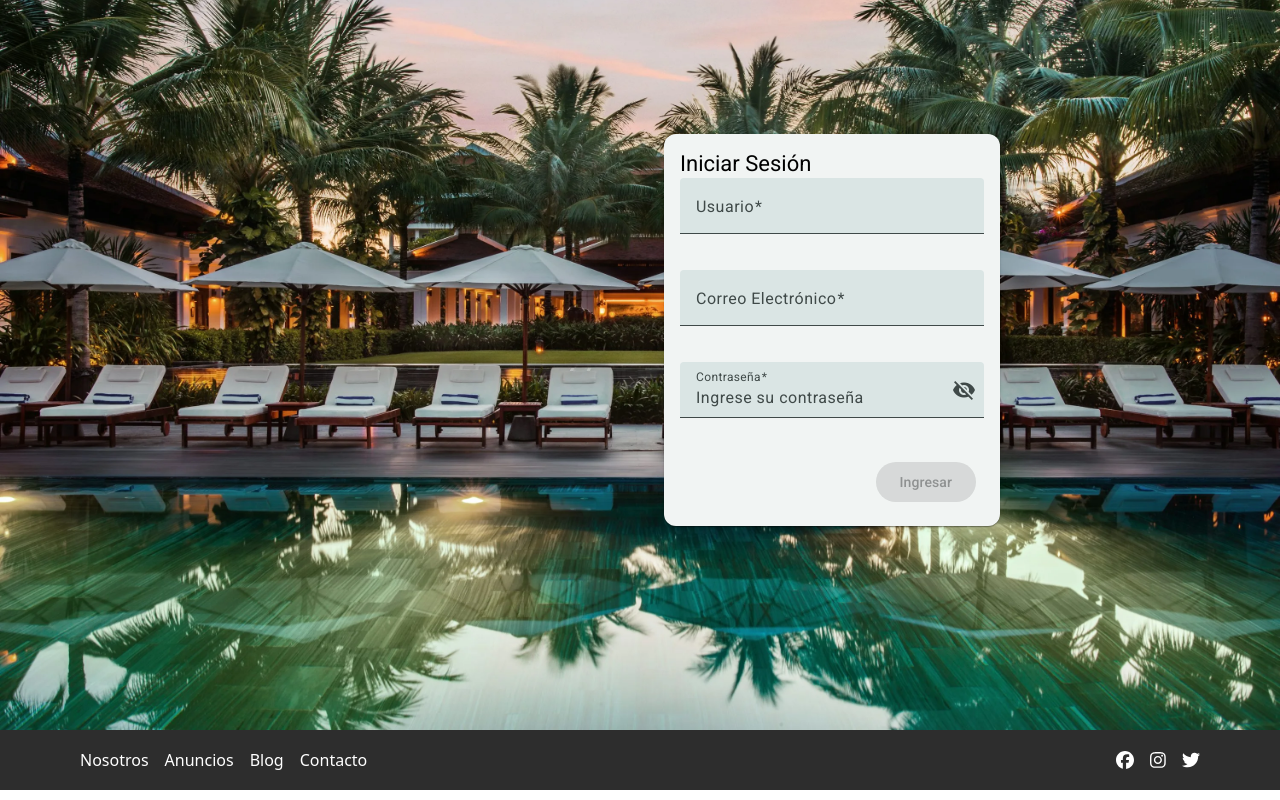
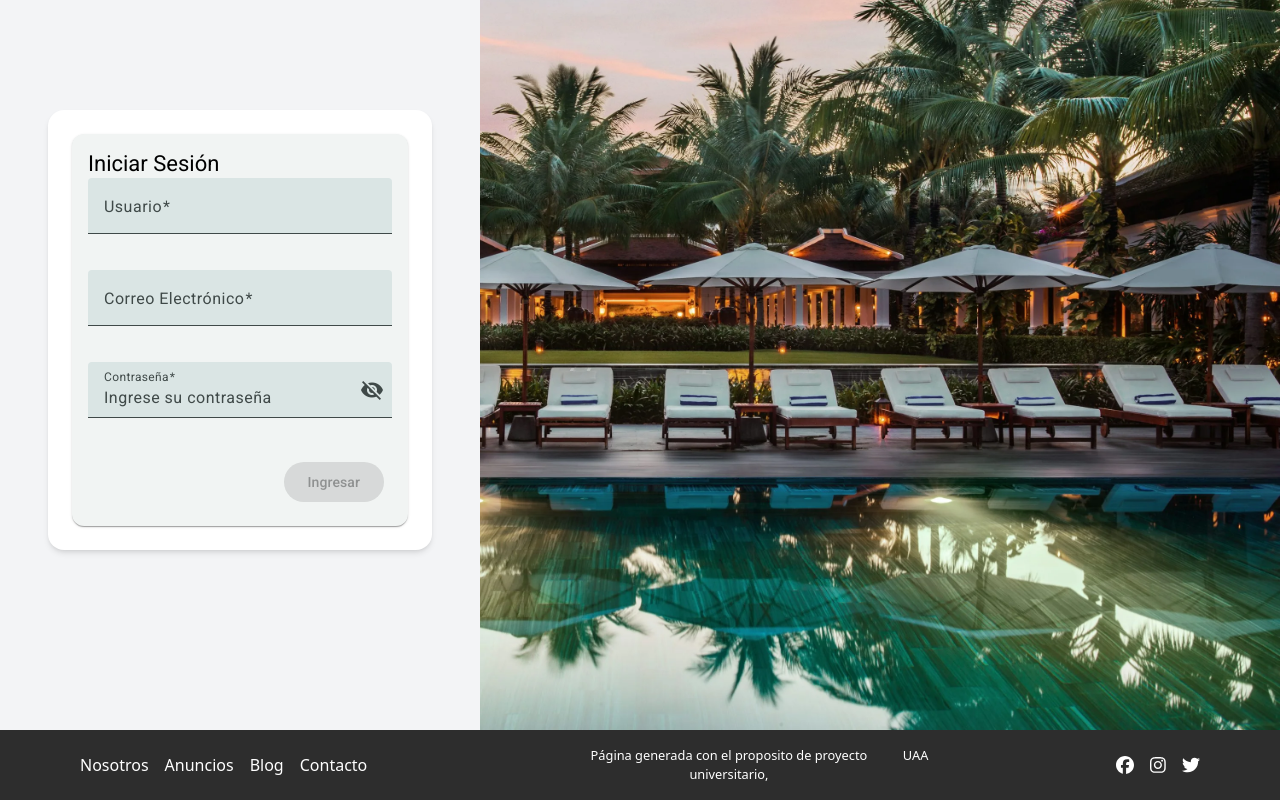
Before and after one commit to DJoztin/MiniProyGina2, an Angular app: page /login in a window 1280 px wide. Shown: the part 182-982 px from the top of the page. Built offline with nearby package versions, Linux system fonts and the light colour scheme.

Commit message:
leyenda footer

```diff
--- a/src/app/components/footer/footer.component.html
+++ b/src/app/components/footer/footer.component.html
@@ -7,7 +7,7 @@
     <a href="#" class="hover:text-secondary transition-colors">Blog</a>
     <a href="#" class="hover:text-secondary transition-colors">Contacto</a>
   </div>
-
+  <p class="text-[0.8rem] font-light text-center flex align-end w-1/3">Página generada con el proposito de proyecto universitario, <strong> UAA</strong></p>
   <div class="flex gap-4 text-lg">
     <a href="#" class="hover:text-secondary transition-colors">
       <fa-icon [icon]="faFacebook"></fa-icon>
--- a/src/app/components/login/login.component.html
+++ b/src/app/components/login/login.component.html
@@ -2,7 +2,7 @@
 
   <img [src]="img" alt="" class="w-full h-full cover z-0 absolute">
 
-  <div class="ml-160 flex justify-center items-center min-h-screen bg-gray-100">
+  <div class=" flex justify-center items-center min-h-screen bg-gray-100 z-1 w-3/8 ">
     @if (!isLoggedIn) {
     <form
       [formGroup]="loginForm"
```
